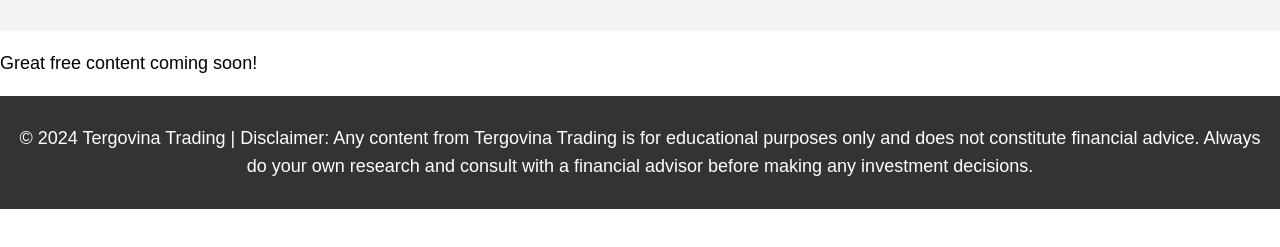
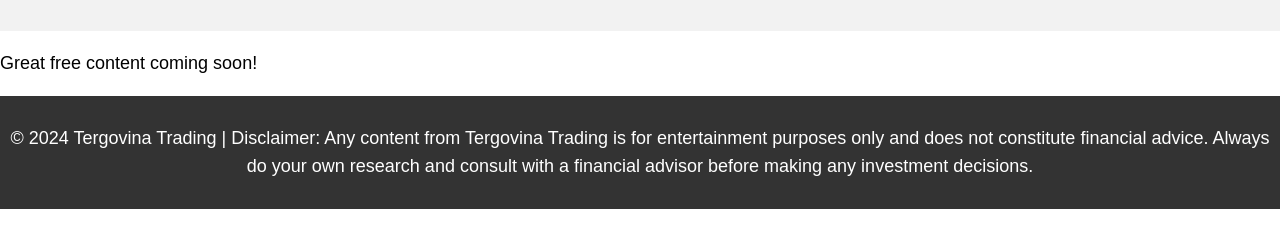
Before and after one commit to TergovinaTrading/TergovinaTrading, a plain HTML site: page index.html in a window 1280 px wide. Shown: the part 115-362 px from the top of the page. Drawn offline with Linux system fonts and the light colour scheme.

Commit message:
Update index.html

```diff
--- a/index.html
+++ b/index.html
@@ -39,7 +39,7 @@
         <!-- Your Old Church Slavonic content goes here -->
     </main>
     <footer>
-        <p>© 2024 Tergovina Trading | Disclaimer: Any content from Tergovina Trading is for educational purposes only and does not constitute financial advice. Always do your own research and consult with a financial advisor before making any investment decisions.</p>
+        <p>© 2024 Tergovina Trading | Disclaimer: Any content from Tergovina Trading is for entertainment purposes only and does not constitute financial advice. Always do your own research and consult with a financial advisor before making any investment decisions.</p>
     </footer>
 </body>
 </html>
```
